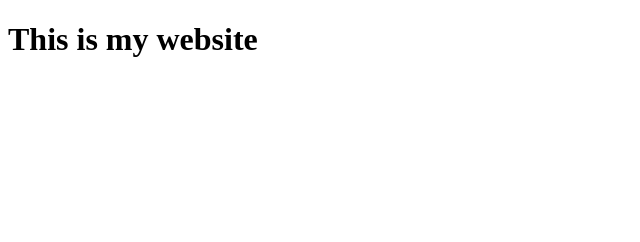
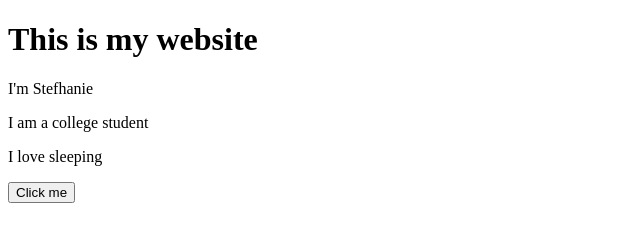
Before and after one commit to stefhanie937/myPortfolio, a plain HTML site: page index.html in a window 1280 px wide. Shown: the whole page, without its empty margins (0-640 px from the left). Drawn offline with Linux system fonts and the light colour scheme.

Commit message:
add: personal info and button

```diff
--- a/index.html
+++ b/index.html
@@ -7,6 +7,10 @@
 </head>
 <body>
     <h1>This is my website</h1>
+    <p>I'm Stefhanie</p>
+    <p>I am a college student</p>
+    <p>I love sleeping</p>
 
+    <button>Click me</button>
 </body>
 </html>
```
